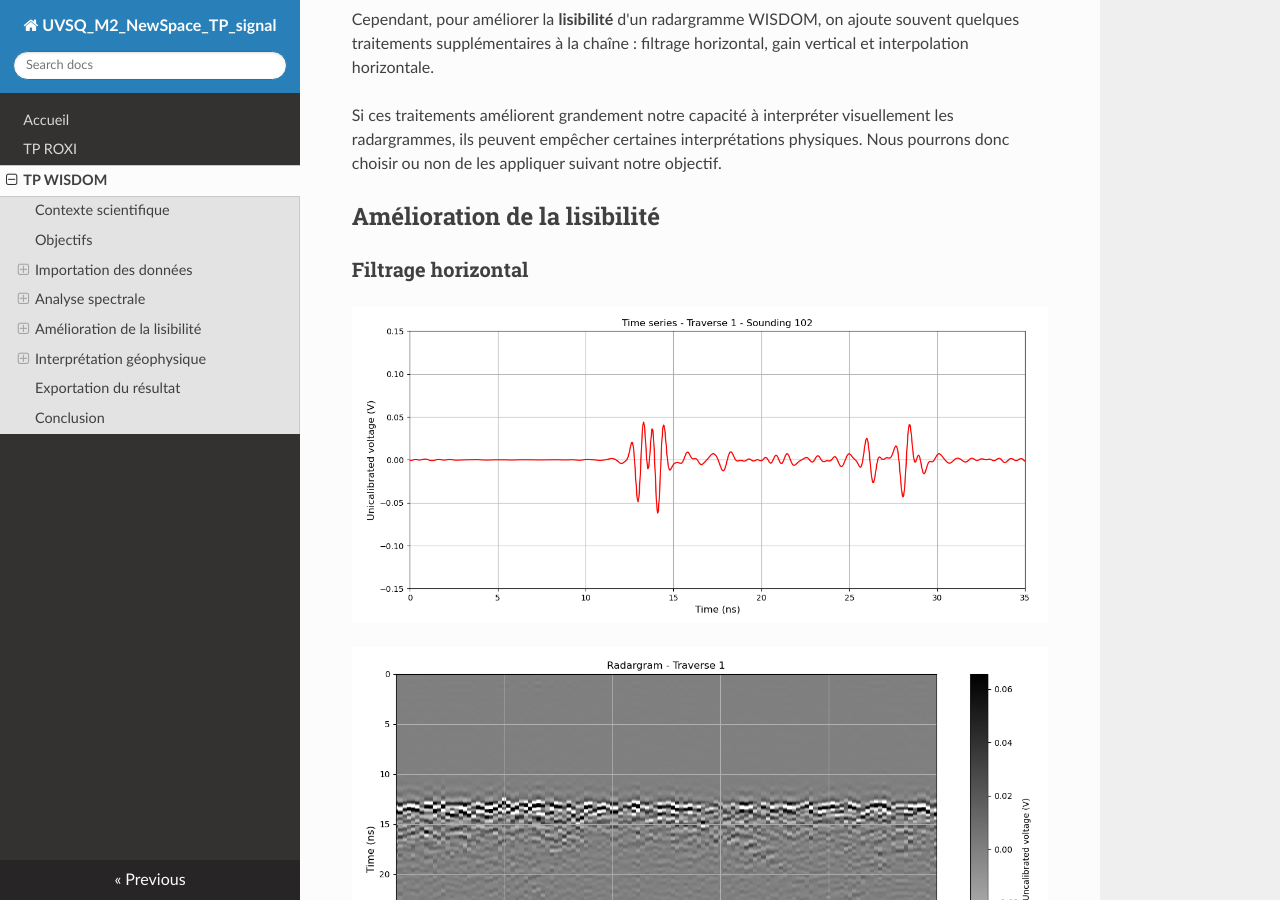
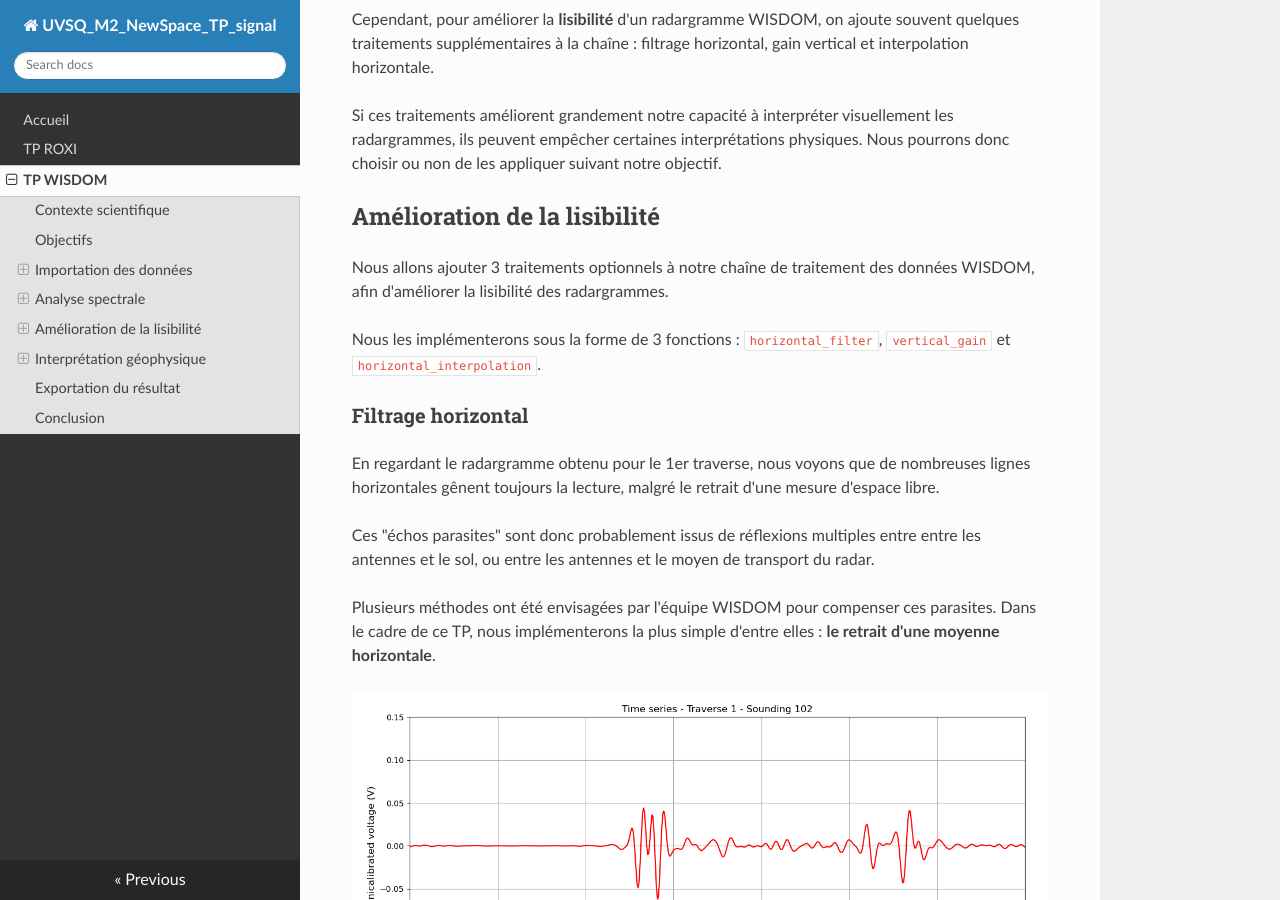
Before and after one commit to NicOudart/UVSQ_M2_NewSpace_TP_signal, an MkDocs documentation site: the page built from docs/TP_WISDOM.md, in a window 1280 px wide and 900 px high, scrolled down 21647 px. Built offline with MkDocs 1.6.1, drawn with Linux system fonts in a browser that asks for light colours; nearby versions of some CDN libraries.

Commit message:
-Progress on WISDOM.

```diff
--- a/docs/TP_WISDOM.md
+++ b/docs/TP_WISDOM.md
@@ -601,7 +601,18 @@ Nous pourrons donc choisir ou non de les appliquer suivant notre objectif.
 
 ## Amélioration de la lisibilité
 
+Nous allons ajouter 3 traitements optionnels à notre chaîne de traitement des données WISDOM, afin d'améliorer la lisibilité des radargrammes.
+
+Nous les implémenterons sous la forme de 3 fonctions : `horizontal_filter`, `vertical_gain` et `horizontal_interpolation`.
+
 ### Filtrage horizontal
+
+En regardant le radargramme obtenu pour le 1er traverse, nous voyons que de nombreuses lignes horizontales gênent toujours la lecture, malgré le retrait d'une mesure d'espace libre.
+
+Ces "échos parasites" sont donc probablement issus de réflexions multiples entre entre les antennes et le sol, ou entre les antennes et le moyen de transport du radar.
+
+Plusieurs méthodes ont été envisagées par l'équipe WISDOM pour compenser ces parasites.
+Dans le cadre de ce TP, nous implémenterons la plus simple d'entre elles : **le retrait d'une moyenne horizontale**.
 
 ![Exemple de sondage WISDOM après retrait de la moyenne](img/WISDOM_mean_removal_time_series_example.png)
 
```
